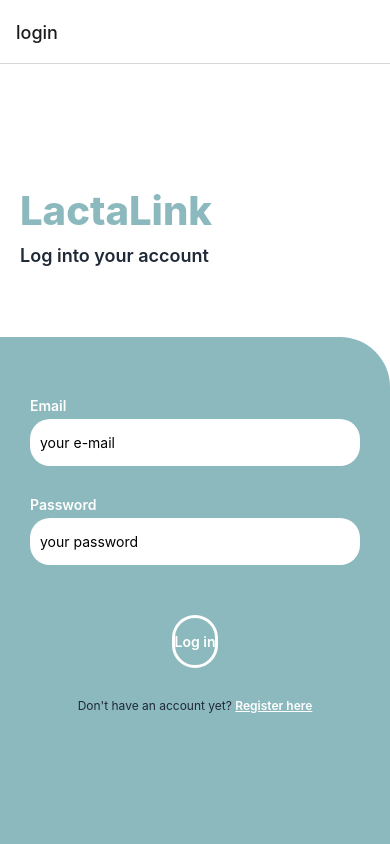
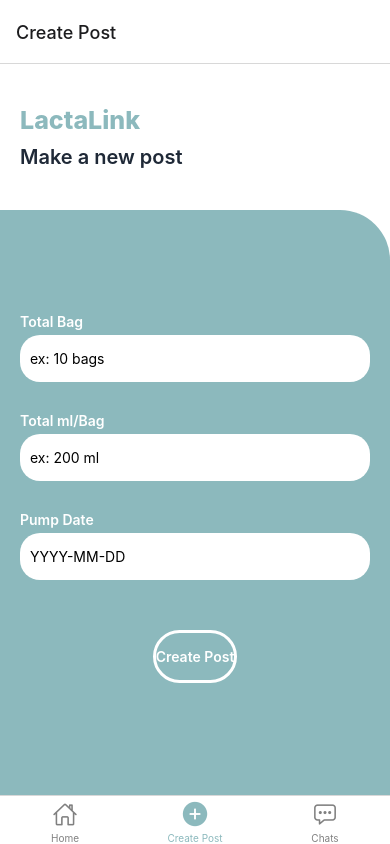
Before and after one commit to MargeryOlethea/Lactalink, a React Native app in the folder client/: screen /Create in a window 390 px wide. Built offline with nearby package versions, Linux system fonts and the light colour scheme; no server answers.

Commit message:
adjusting forms

```diff
--- a/client/navigations/StacksHolder.tsx
+++ b/client/navigations/StacksHolder.tsx
@@ -12,11 +12,12 @@ import DetailRegisterScreen from "../screens/DetailRegisterScreen";
 const Stack = createNativeStackNavigator();
 
 const StacksHolder = () => {
-  const { isLoggedIn } = useContext(LoginContext);
+  // const { isLoggedIn } = useContext(LoginContext) || { isLoggedIn: false }
+  const isLoggedIn = true;
   return (
     <>
       <NavigationContainer>
-        <Stack.Navigator>
+        <Stack.Navigator screenOptions={{ headerShown: false }}>
           {isLoggedIn ? (
             <>
               <Stack.Screen
--- a/client/screens/ChatRoomScreen.tsx
+++ b/client/screens/ChatRoomScreen.tsx
@@ -1,6 +1,8 @@
 import React from "react";
 import {
   FlatList,
+  KeyboardAvoidingView,
+  Platform,
   Pressable,
   StyleSheet,
   Text,
@@ -73,6 +75,7 @@ export default function ChatRoomScreen() {
       />
 
       {/* TEXT INPUT */}
+
       <View style={styles.textContainer}>
         <TextInput
           style={styles.textInput}
--- a/client/screens/CreateMilkScreen.tsx
+++ b/client/screens/CreateMilkScreen.tsx
@@ -1,7 +1,6 @@
 import React from "react";
 import { useState } from "react";
 import {
-  ScrollView,
   StyleSheet,
   Text,
   TextInput,
@@ -36,6 +35,8 @@ export default function CreateMilkScreen() {
             style={styles.input}
             placeholder="ex: 10 bags"
             keyboardType="numeric"
+            onChangeText={(e) => handleInput("totalBag", e)}
+            value={milkForm.totalBag}
           />
 
           {/* SIZE */}
@@ -44,11 +45,18 @@ export default function CreateMilkScreen() {
             style={styles.input}
             placeholder="ex: 200 ml"
             keyboardType="numeric"
+            onChangeText={(e) => handleInput("totalMl", e)}
+            value={milkForm.totalMl}
           />
 
           {/* PUMP DATE */}
           <Text style={styles.label}>Pump Date</Text>
-          <TextInput style={styles.input} placeholder="YYYY-MM-DD" />
+          <TextInput
+            style={styles.input}
+            placeholder="YYYY-MM-DD"
+            onChangeText={(e) => handleInput("pumpDate", e)}
+            value={milkForm.pumpDate}
+          />
 
           {/* BUTTON */}
           <TouchableOpacity style={styles.button}>
--- a/client/screens/DetailRegisterScreen.tsx
+++ b/client/screens/DetailRegisterScreen.tsx
@@ -75,11 +75,21 @@ export default function DetailRegisterScreen() {
       <View style={styles.bottomContainer}>
         {/* NAME */}
         <Text style={styles.label}>Baby's Name</Text>
-        <TextInput style={styles.input} placeholder="your baby's name" />
+        <TextInput
+          style={styles.input}
+          placeholder="your baby's name"
+          onChangeText={(e) => handleInput("babyName", e)}
+          value={formRegister.babyName}
+        />
 
         {/* DOB */}
         <Text style={styles.label}>Baby's Date of Birth</Text>
-        <TextInput style={styles.input} placeholder="YYYY-MM-DD" />
+        <TextInput
+          style={styles.input}
+          placeholder="YYYY-MM-DD"
+          onChangeText={(e) => handleInput("babyDOB", e)}
+          value={formRegister.babyDOB}
+        />
 
         {/* GENDER */}
         <Text style={styles.label}>Baby's Gender</Text>
--- a/client/screens/HomeScreen.tsx
+++ b/client/screens/HomeScreen.tsx
@@ -95,8 +95,8 @@ const styles = StyleSheet.create({
     alignItems: "flex-end",
   },
   bottomContainer: {
-    paddingHorizontal: 20,
-    paddingVertical: 30,
+    padding: 20,
+    paddingBottom: 10,
   },
   name: {
     fontWeight: "800",
```
Also changed, not shown: client/App.tsx (+0 -10 lines).
